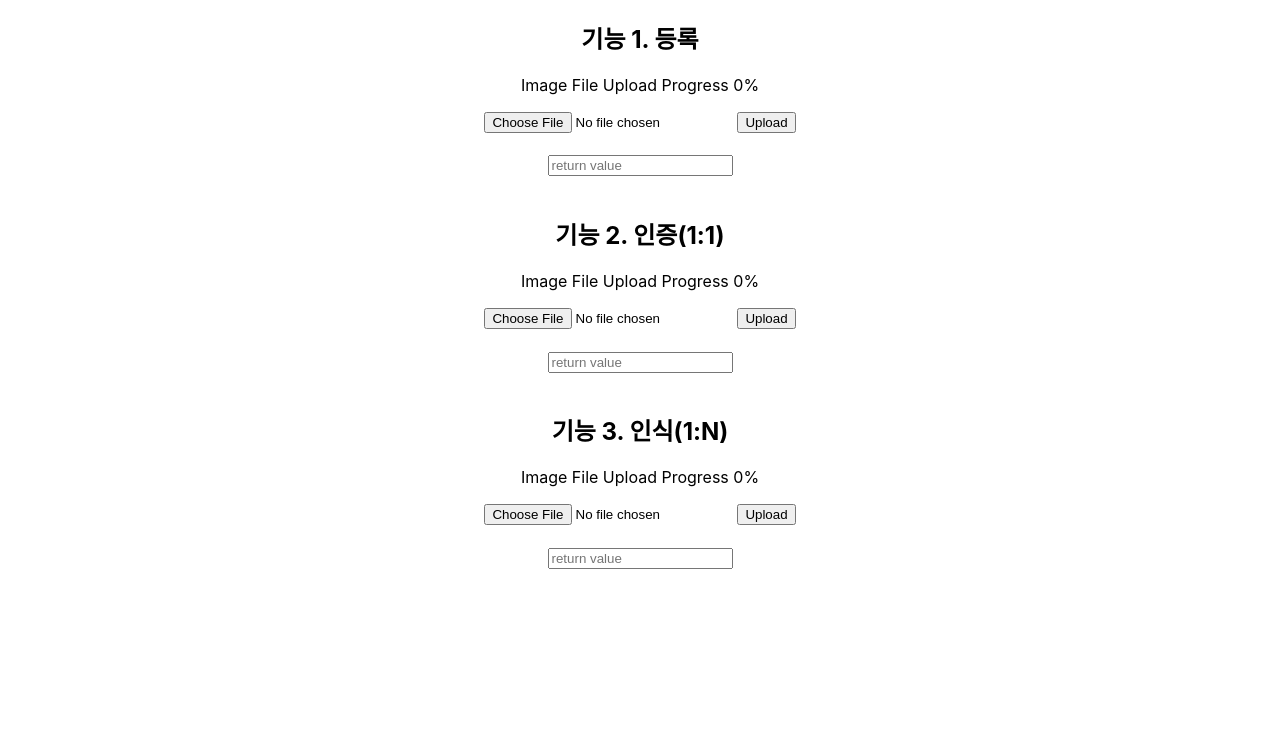
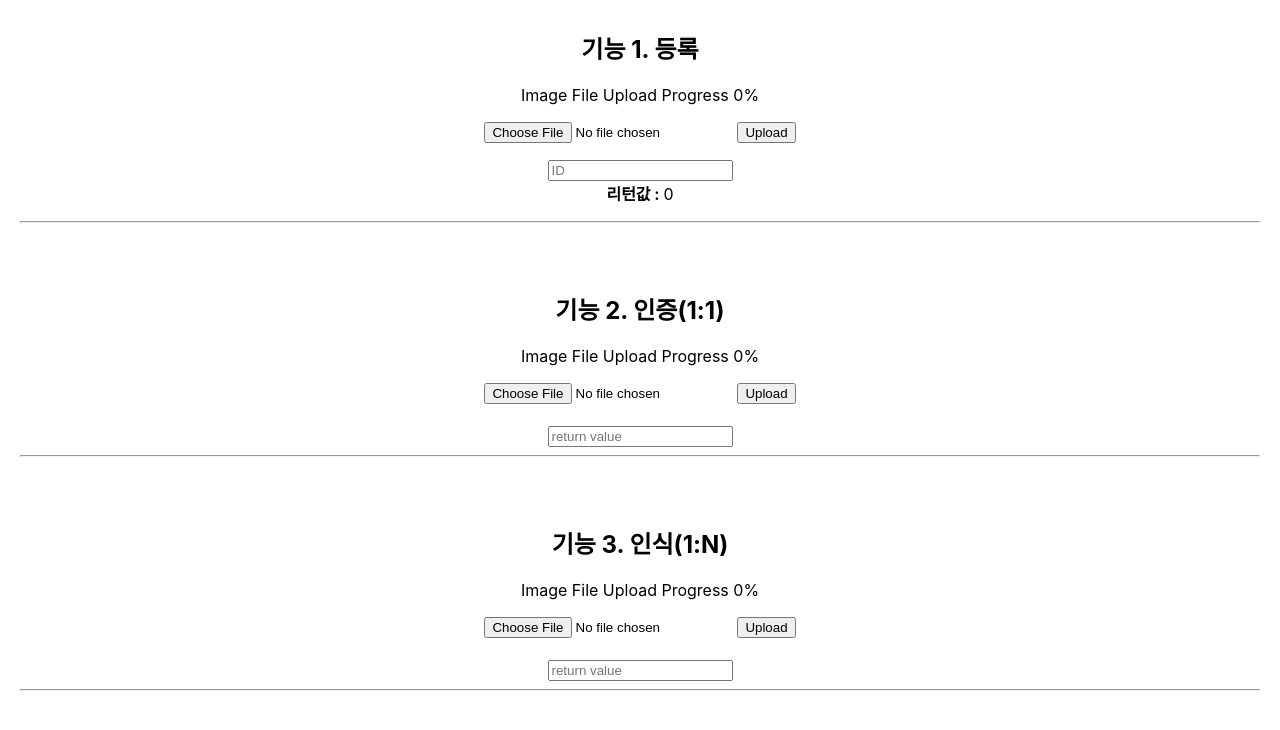
Before and after one commit to jinwooPark3726/kistawsapp2, a React (Create React App) app: page / in a window 1280 px wide. Shown: the top 730 px of the page. Built offline with nearby package versions, Linux system fonts and the light colour scheme.

Commit message:
initial commit

```diff
--- a/package.json
+++ b/package.json
@@ -7,6 +7,7 @@
     "@testing-library/react": "^13.3.0",
     "@testing-library/user-event": "^13.5.0",
     "aws-sdk": "^2.1172.0",
+    "axios": "^0.27.2",
     "react": "^18.2.0",
     "react-dom": "^18.2.0",
     "react-scripts": "5.0.1",
--- a/src/App.css
+++ b/src/App.css
@@ -2,6 +2,12 @@
   text-align: center;
 }
 
+.KistMain{
+  margin-top: 30px;
+  text-align: center;
+  padding-left: 20px;
+  padding-right: 20px;
+}
 .App-logo {
   height: 40vmin;
   pointer-events: none;
--- a/src/UploadImage.js
+++ b/src/UploadImage.js
@@ -1,5 +1,7 @@
 import React, { useState } from 'react';
 import AWS from 'aws-sdk'
+import axios from 'axios';
+
 
 const S3_BUCKET = 'mykistawsbucket';
 const REGION = 'ap-northeast-2';
@@ -17,14 +19,76 @@ const myBucket = new AWS.S3({
 
 const UploadImage = () => {
 
-    const [progress, setProgress] = useState(0);
+    const [progress1, setProgress1] = useState(0);
+    const [progress2, setProgress2] = useState(0);
+    const [progress3, setProgress3] = useState(0);
+
+    const [id1, setID1] = useState(null);
+    const [id2, setID2] = useState(null);
+
+    const [retValue1, setRetValue1] = useState(0);
+    const [retValue2, setRetValue2] = useState(0);
+    const [retValue3, setRetValue3] = useState(0);
+
     const [selectedFile, setSelectedFile] = useState(null);
 
     const handleFileInput = (e) => {
         setSelectedFile(e.target.files[0]);
+        setProgress1('0');
+        setRetValue1('')
+       // setProgress2 = 0;
+       // setProgress3 = 0;
     }
 
-    const uploadFile = (file) => {
+    const uploadFile1 = (file) => {
+
+      var today = new Date();
+      var year = today.getFullYear();
+      var month = ('0' + (today.getMonth() + 1)).slice(-2);
+      var day = ('0' + today.getDate()).slice(-2);
+      var hours = ('0' + today.getHours()).slice(-2);
+      var minutes = ('0' + today.getMinutes()).slice(-2);
+      var seconds = ('0' + today.getSeconds()).slice(-2);
+      var dateString = year+ month  + day +'_' + hours + minutes + seconds;
+
+      console.log(dateString.slice(2));
+        // const formData = new FormData();
+        // formData.append(
+        //     "test file",
+        //      file,
+        //      file.name
+        // )
+
+        // axios.post("https://5fr3l0eib2.execute-api.ap-northeast-2.amazonaws.com/prod/file-upload", formData).then(() => {
+        // axios.post("https://5fr3l0eib2.execute-api.ap-northeast-2.amazonaws.com/prod/file-upload", formData).then( (res) => console.log() );
+        //this.setState({selectedFile: null});
+        // this.setState({fileUploadedSuccessfully: true});
+       // file.name = id1 + '/' + file.name
+
+        const params = {
+            ACL: 'public-read',
+            Body: file,
+            Bucket: S3_BUCKET,
+            Key: 'images/' + id1 + '/'+ dateString.slice(2) + '_' + file.name
+        };
+
+        console.log(params.Key)
+
+
+        myBucket.putObject(params)
+            .on('httpUploadProgress', (evt) => {
+                setProgress1(Math.round((evt.loaded / evt.total) * 100))
+            })
+            .send((err) => {
+                if (err) {
+                    console.log(err)
+                    setRetValue1('upload failed')
+                }
+            })
+            setRetValue1('upload completed')
+    }
+
+    const uploadFile2 = (file) => {
 
         const params = {
             ACL: 'public-read',
@@ -35,19 +99,79 @@ const UploadImage = () => {
 
         myBucket.putObject(params)
             .on('httpUploadProgress', (evt) => {
-                setProgress(Math.round((evt.loaded / evt.total) * 100))
+                setProgress2(Math.round((evt.loaded / evt.total) * 100))
             })
             .send((err) => {
                 if (err) console.log(err)
             })
     }
+    const uploadFile3 = (file) => {
+
+        const params = {
+            ACL: 'public-read',
+            Body: file,
+            Bucket: S3_BUCKET,
+            Key: file.name
+        };
+
+        myBucket.putObject(params)
+            .on('httpUploadProgress', (evt) => {
+                setProgress3(Math.round((evt.loaded / evt.total) * 100))
+            })
+            .send((err) => {
+                if (err) console.log(err)
+
+            })
+    }
 
 
-    return <div className='App'>
+    return <div className='KistMain'>
         <h2>기능 1. 등록 </h2>
-        <p>Image File Upload Progress {progress}%</p>
+        <p>Image File Upload Progress {progress1}%</p>
         <input type="file" onChange={handleFileInput} />
-        <button onClick={() => uploadFile(selectedFile)}> Upload</button>
+        <button onClick={() => uploadFile1(selectedFile)}> Upload</button>
+        <p>
+
+        <input
+            type="text"
+            name="id1"
+            placeholder="ID"
+            onChange={
+                (e) =>  {
+                    console.log(e)
+                    setID1(e.target.value)
+                    console.log(id1)
+
+
+                    var today = new Date();
+
+                    var year = today.getFullYear();
+                    var month = ('0' + (today.getMonth() + 1)).slice(-2);
+                    var day = ('0' + today.getDate()).slice(-2);
+                    var hours = ('0' + today.getHours()).slice(-2);
+                    var minutes = ('0' + today.getMinutes()).slice(-2);
+                    var seconds = ('0' + today.getSeconds()).slice(-2);
+                    var dateString = year+ month  + day +'_' + hours + minutes + seconds;
+
+                    console.log(dateString.slice(2));
+                }
+            }
+
+        />
+         <div>
+            <b>리턴값  : </b>
+            {retValue1}
+        </div>
+
+        </p>
+        <hr/>
+        <br></br>
+        <br></br>
+
+        <h2>기능 2. 인증(1:1) </h2>
+        <p>Image File Upload Progress {progress2}%</p>
+        <input type="file" onChange={handleFileInput} />
+        <button onClick={() => uploadFile2(selectedFile)}> Upload</button>
         <h1></h1>
         <input
             type="text"
@@ -59,15 +183,14 @@ const UploadImage = () => {
                 }
             }
         />
+        <hr/>
 
 
-        <br></br>
-        <br></br>
-
-        <h2>기능 2. 인증(1:1) </h2>
-        <p>Image File Upload Progress {progress}%</p>
+        <br></br><br></br>
+        <h2>기능 3. 인식(1:N)</h2>
+        <p>Image File Upload Progress {progress3}%</p>
         <input type="file" onChange={handleFileInput} />
-        <button onClick={() => uploadFile(selectedFile)}> Upload</button>
+        <button onClick={() => uploadFile3(selectedFile)}> Upload</button>
         <h1></h1>
         <input
             type="text"
@@ -76,27 +199,12 @@ const UploadImage = () => {
             onChange={
                 (e) => {
                     console.log(e)
+                    setID1(e.target.value)
+                    console.log(id1)
                 }
             }
         />
-
-
-        <br></br><br></br>
-        <h2>기능 3. 인식(1:N)</h2>
-        <p>Image File Upload Progress {progress}%</p>
-        <input type="file" onChange={handleFileInput} />
-        <button onClick={() => uploadFile(selectedFile)}> Upload</button>
-        <h1></h1>
-        <input
-            type="text"
-            name="message"
-            placeholder="return value"
-            onChange={
-                (e) => {
-                    console.log(e)
-                }
-            }
-        />
+        <hr/>
     </div>
 
 }
```
Also changed, not shown: 2 other files (tests, documents, lock files or other folders).
